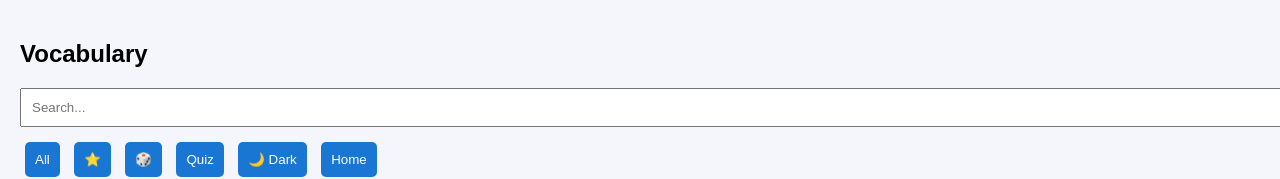
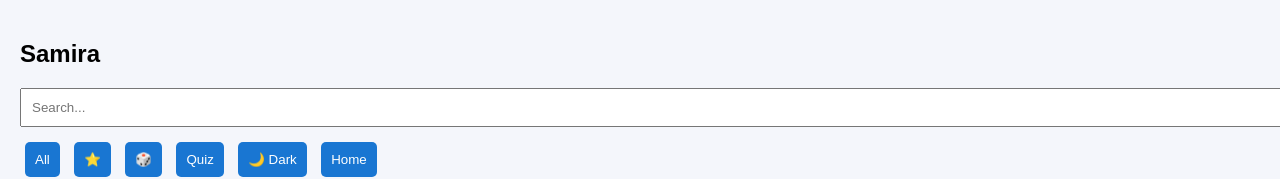
Before and after one commit to AXEsayWvw/VOCABsite702, a plain HTML site: page index.html in a window 1280 px wide. Both pictures are taken after a click on the element "📚 Vocabulary". Shown: the top 179 px of the page. Drawn offline with Linux system fonts and the light colour scheme.

Commit message:
Add files via upload

```diff
--- a/index.html
+++ b/index.html
@@ -3,8 +3,9 @@
 <head>
 <meta charset="UTF-8">
 <meta name="viewport" content="width=device-width, initial-scale=1.0">
-<title>English App</title>
+<title>Samira</title>
 <style>
+
 body {
   margin:0;
   font-family: Arial;
@@ -21,12 +22,15 @@ body {
   transition:0.3s;
 }
 
+
+
+
 .grid {
   display:grid;
   grid-template-columns: 1fr 1fr;
   gap:20px;
+
 }
-
 .card {
   width:140px;
   height:140px;
@@ -108,7 +112,7 @@ body.dark .page, body.dark li, body.dark button, body.dark input {
 
 <!-- VOCABULARY -->
 <div id="vocabulary" class="page">
-<h2>Vocabulary</h2>
+<h2>Samira</h2>
 <input id="search" placeholder="Search...">
 <div>
 <button onclick="showAll()">All</button>
```
